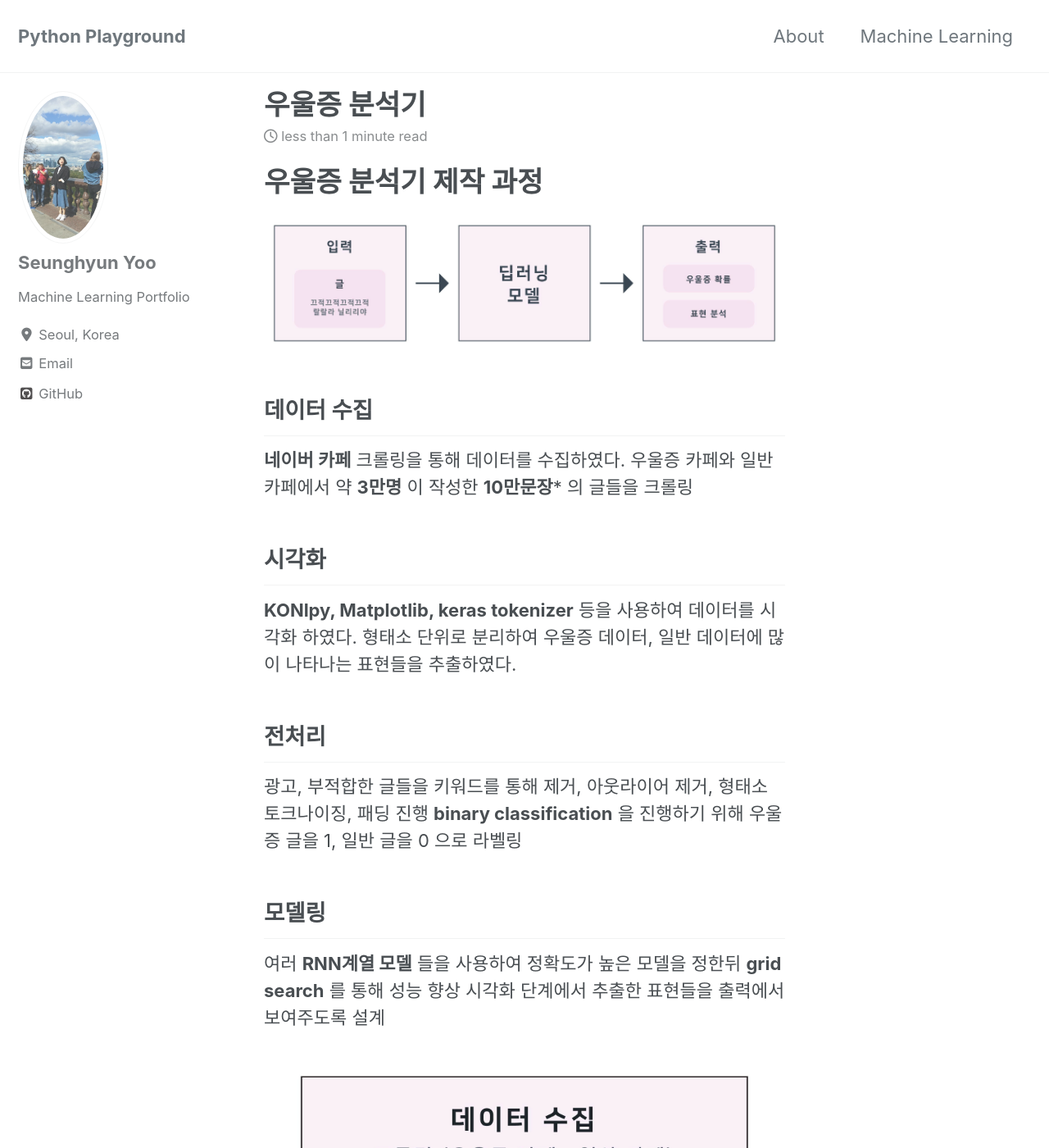
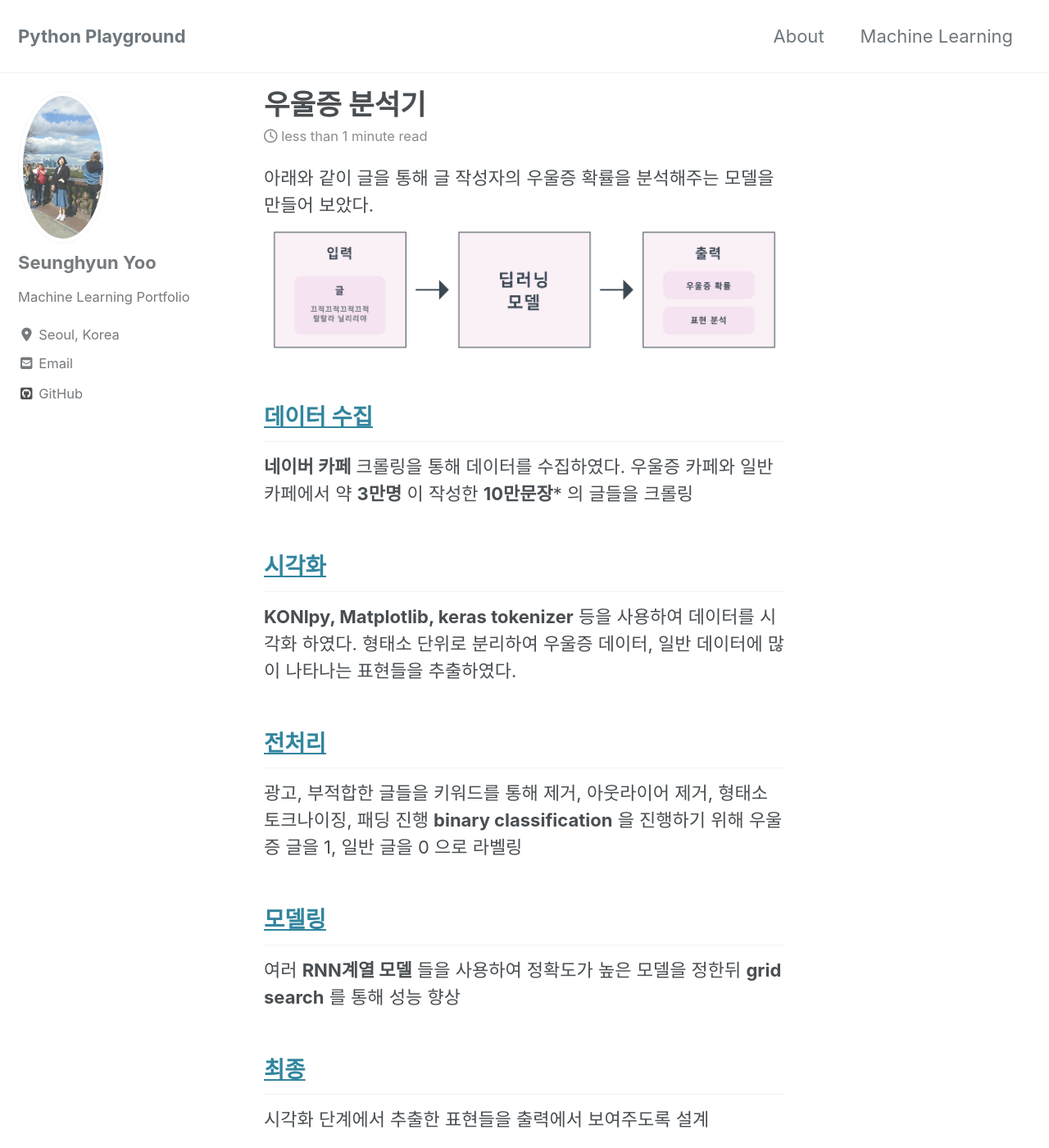
Before and after one commit to shyoo90/shyoo90.github.io, a Jekyll site: the page built from _posts/2019-10-30-prediction.md, in a window 1280 px wide and 1400 px high. Shown: the whole window at 82% size. Built offline with Jekyll 4.4.1, drawn with Linux system fonts in a browser that asks for light colours; cached includes are drawn as plain includes; nearby versions of some CDN libraries.

Commit message:
Update 2019-10-30-prediction.md

```diff
--- a/_posts/2019-10-30-prediction.md
+++ b/_posts/2019-10-30-prediction.md
@@ -4,29 +4,30 @@ date: 2019-10-30
 tags: [machine learning, data science, python]
 excerpt: "Machine Learning, RNN, Data Science"
 ---
-# 우울증 분석기 제작 과정
-
-
+아래와 같이 글을 통해 글 작성자의 우울증 확률을 분석해주는 모델을 만들어 보았다.
 <img src="{{ site.url }}{{ site.baseurl }}/images/depression/1.jpg" alt="linearly separable data">
 
-## 데이터 수집
+## [데이터 수집](https://shyoo90.github.io/crawling/)
 
 **네이버 카페** 크롤링을 통해 데이터를 수집하였다.
 우울증 카페와 일반 카페에서 약 **3만명** 이 작성한 **10만문장*** 의 글들을 크롤링
 
-## 시각화
+## [시각화](https://shyoo90.github.io/eda/)
 
 **KONlpy, Matplotlib, keras tokenizer** 등을 사용하여 데이터를 시각화 하였다.
 형태소 단위로 분리하여 우울증 데이터, 일반 데이터에 많이 나타나는 표현들을 추출하였다.
 
-## 전처리
+## [전처리](https://shyoo90.github.io/preprocessing/)
 광고, 부적합한 글들을 키워드를 통해 제거, 아웃라이어 제거, 형태소 토크나이징, 패딩 진행
 **binary classification** 을 진행하기 위해 우울증 글을 1, 일반 글을 0 으로 라벨링
 
-## 모델링
+## [모델링](https://shyoo90.github.io/model/)
 
 여러 **RNN계열 모델** 들을 사용하여 정확도가 높은 모델을 정한뒤
 **grid search** 를 통해 성능 향상
+
+## [최종](https://shyoo90.github.io/final/)
 시각화 단계에서 추출한 표현들을 출력에서 보여주도록 설계
 
 <img src="{{ site.url }}{{ site.baseurl }}/images/depression/2.jpg" alt="linearly separable data">
+<img src="{{ site.url }}{{ site.baseurl }}/images/depression/10.jpg" alt="linearly separable data">
```
